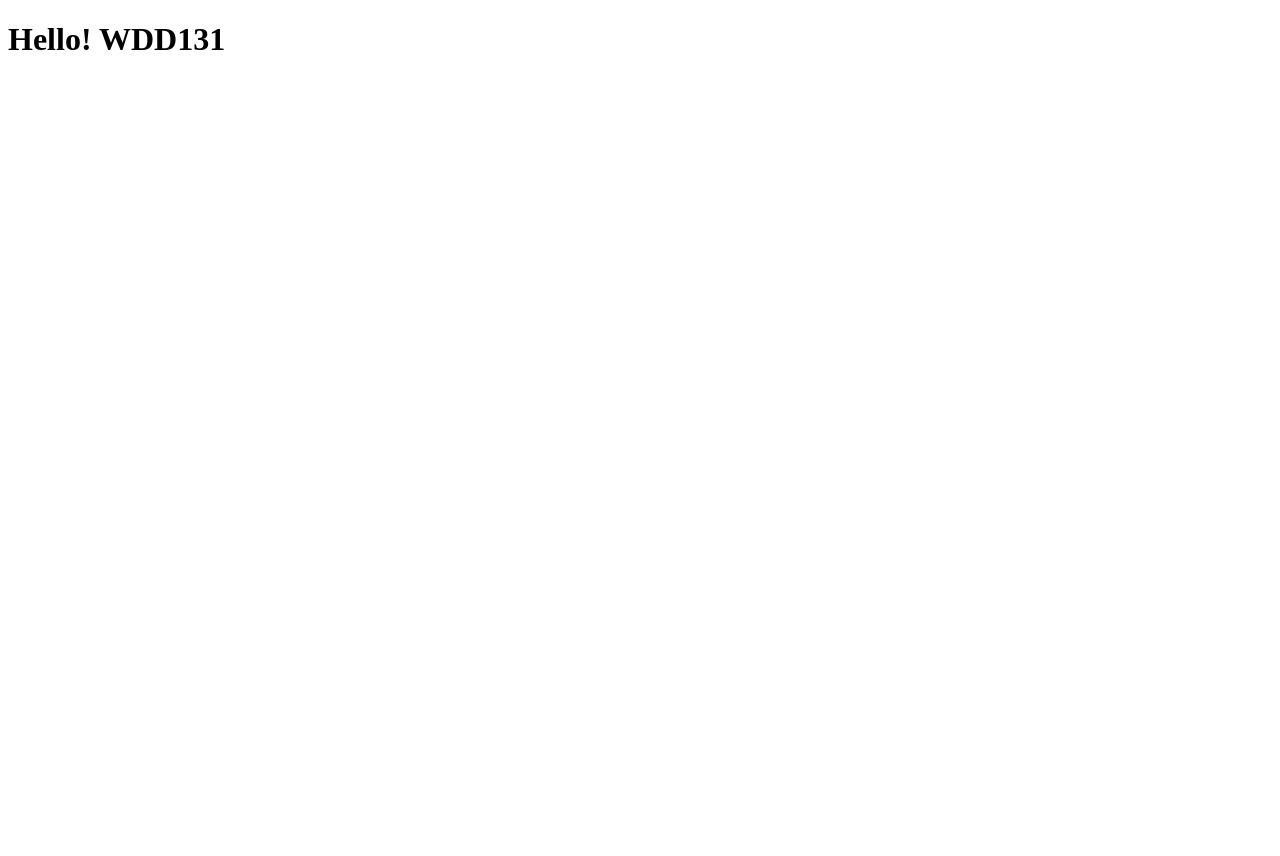
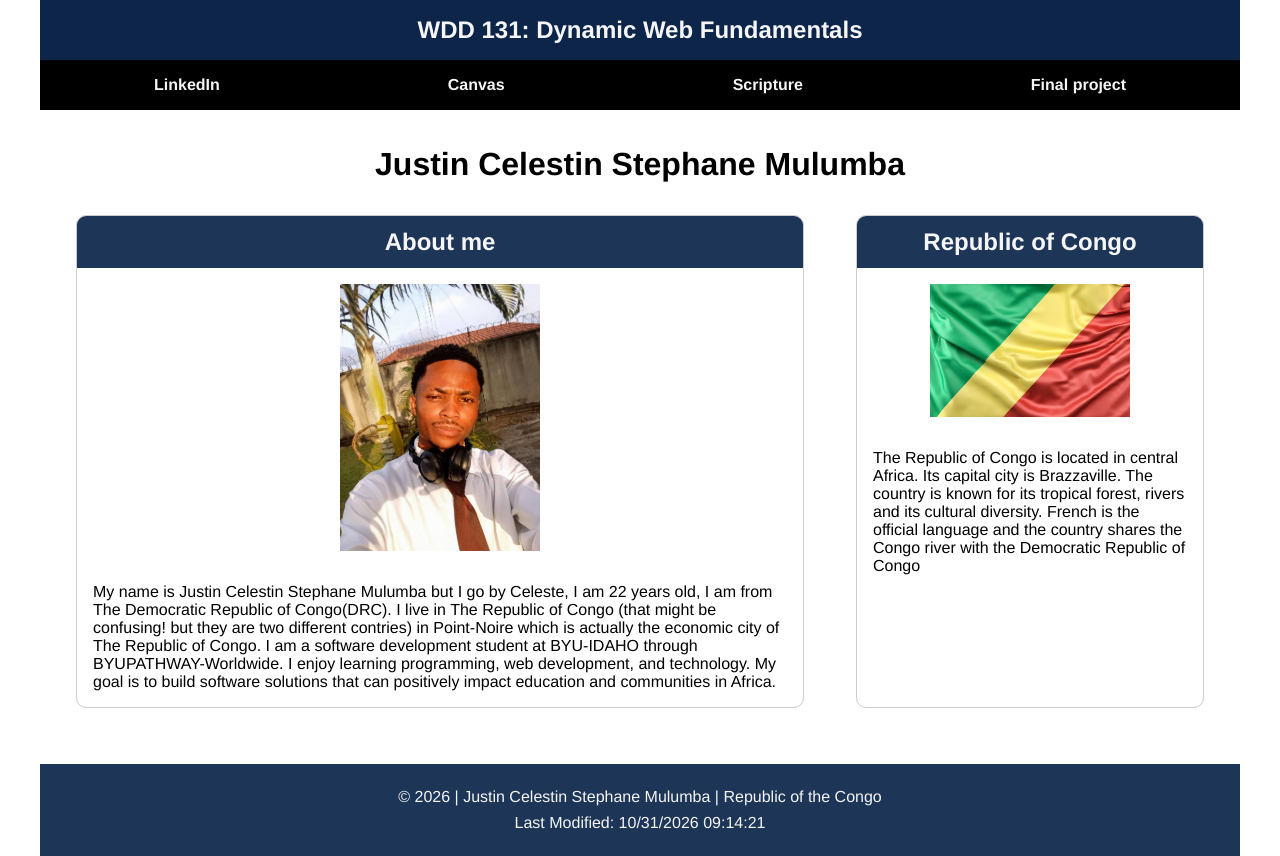
Before and after one commit to lotshangamulumba-creator/wdd131, a plain HTML site: page index.html in a window 1280 px wide. Before the commit the page ends 800 px from the top, so only its background shows below. Drawn offline with Linux system fonts and the light colour scheme.

Commit message:
Complete W01 home page assignment

```diff
--- a/index.html
+++ b/index.html
@@ -2,9 +2,58 @@
 <html lang="en">
 <head>
     <meta charset="UTF-8">
-    <title>WDD131 Justin Celestin Mulumba</title>
+    <meta name="viewport" content="width=device-width, initial-scale=1.0">
+
+    <title>WDD 131 | Justin Célestin Stephane Mulumba</title>
+
+    <meta name="description" content="WDD 131 Home Page Assignment">
+    <meta name="author" content="Justin Célestin Stephane Mulumba">
+
+    <link rel="stylesheet" href="styles/base.css">
+
+    <script src="scripts/getdates.js" defer></script>
 </head>
+
 <body>
-    <h1>Hello! WDD131</h1>
+    <header>
+        <span id="course-title">
+            WDD 131: Dynamic Web Fundamentals
+        </span>
+        <nav>
+            <a href="https://www.linkedin.com/in/stephane-lotshanga-mulumba-905601286?utm_source=share_via&utm_content=profile&utm_medium=member_android">LinkedIn</a>
+            <a href="https://byupw.instructure.com" target="_blank">Canvas</a>
+            <a href="https://www.churchofjesuschrist.org/study/scriptures" target="_blank">Scripture</a>
+            <a href="final-project.html">Final project</a>
+        </nav>
+    </header>
+    <main>
+        <h1>Justin Celestin Stephane Mulumba</h1>
+        <div class="cards">
+            <section class="card">
+                <h2>About me</h2>
+                <img src="images/justin_profile.png" alt="Photo of Justin Celestin Mulumba">
+                <p>My name is Justin Celestin Stephane Mulumba but I go by Celeste, I am 22 years old, I am from The Democratic Republic of Congo(DRC).
+                I live in The Republic of Congo (that might be confusing! but they are two different contries) in Point-Noire which is actually the economic city of The Republic of Congo.
+                I am a software development student at BYU-IDAHO through BYUPATHWAY-Worldwide. I enjoy learning programming, web development, and technology.
+                My goal is to build software solutions that can positively impact  education and communities in Africa.
+                </p>
+            </section>
+            <section class="card">
+                <h2>Republic of Congo</h2>
+                <img src="/images/flag.png" alt="flag of The Republic of Congo">
+                <p>The Republic of Congo is located in central Africa. Its capital city is Brazzaville.
+                The country is known for its tropical forest, rivers and its cultural diversity.
+                French is the official language and the country shares the Congo river with the Democratic Republic of Congo </p>
+            </section>
+        </div>
+    </main>
+    <footer>
+       <p>
+        &copy;
+        <span id="currentyear"></span>
+        | Justin Celestin Stephane Mulumba | Republic of the Congo
+       </p>
+        <p id="lastModified"></p>
+    </footer>
 </body>
 </html>
--- /dev/null
+++ b/scripts/getdates.js
@@ -0,0 +1,3 @@
+const currentYear = new Date().getFullYear();
+document.getElementById("currentyear").textContent = currentYear;
+document.getElementById("lastModified").textContent =`Last Modified: ${document.lastModified}`;
--- /dev/null
+++ b/styles/base.css
@@ -0,0 +1,96 @@
+*{
+    margin: 0;
+    padding: 0;
+    box-sizing: border-box;
+}
+body{
+    font-family: 'Franklin Gothic Medium', 'Arial Narrow', Arial, sans-serif;
+    max-width: 1200px;
+    margin: 0 auto;
+}
+header{
+    background-color: #0c2548;
+    color: whitesmoke;
+}
+#course-title{
+    display: block;
+    text-align: center;
+    padding: 1rem;
+    font-size: 1.5rem;
+    font-weight: bold;
+}
+/*------------*/
+/*Navigation*/
+/*---------- */
+nav {
+    display: flex;
+    justify-content: space-around;
+    background-color: #000;
+}
+nav a{
+    color: whitesmoke;
+    text-decoration: none;
+    padding: 1rem;
+    font-weight: bold;
+}
+nav a:hover{
+    background-color: whitesmoke;
+    color: black;
+}
+h1{
+    text-align: center;
+    margin: 1rem 0;
+}
+.card{
+    border: 1px solid #ccc;
+    border-radius: 10px;
+    margin: 1rem;
+    overflow: hidden;
+}
+.card h2{
+    background-color: #1d3557;
+    color: whitesmoke;
+    text-align: center;
+    padding: 0.75rem;
+}
+.card p{
+    padding: 1rem;
+}
+main{
+    padding: 20px;
+}
+
+.card{
+    display: flex;
+    flex-direction: column;
+}
+.card img{
+    width: 200px;
+    height: auto;
+    margin: 1rem auto;
+    display: block;
+}
+.cards{
+    display: grid;
+    grid-template-columns: 2fr 1fr;
+    gap: 20px;
+}
+
+footer{
+    background-color: #1d3557;
+    color: whitesmoke;
+    text-align: center;
+    padding: 1rem;
+    margin-top: 20px;
+}
+footer p{
+    margin: 0.5rem 0;
+}
+@media(max-width: 768px){
+    main{
+        grid-template-columns: 1fr;
+    }
+    nav{
+        flex-direction: column;
+    }
+}
```
Also changed, not shown: final-project.html (added, +10 -0 lines), images/flag.png (added), images/justin_profile.png (added).
